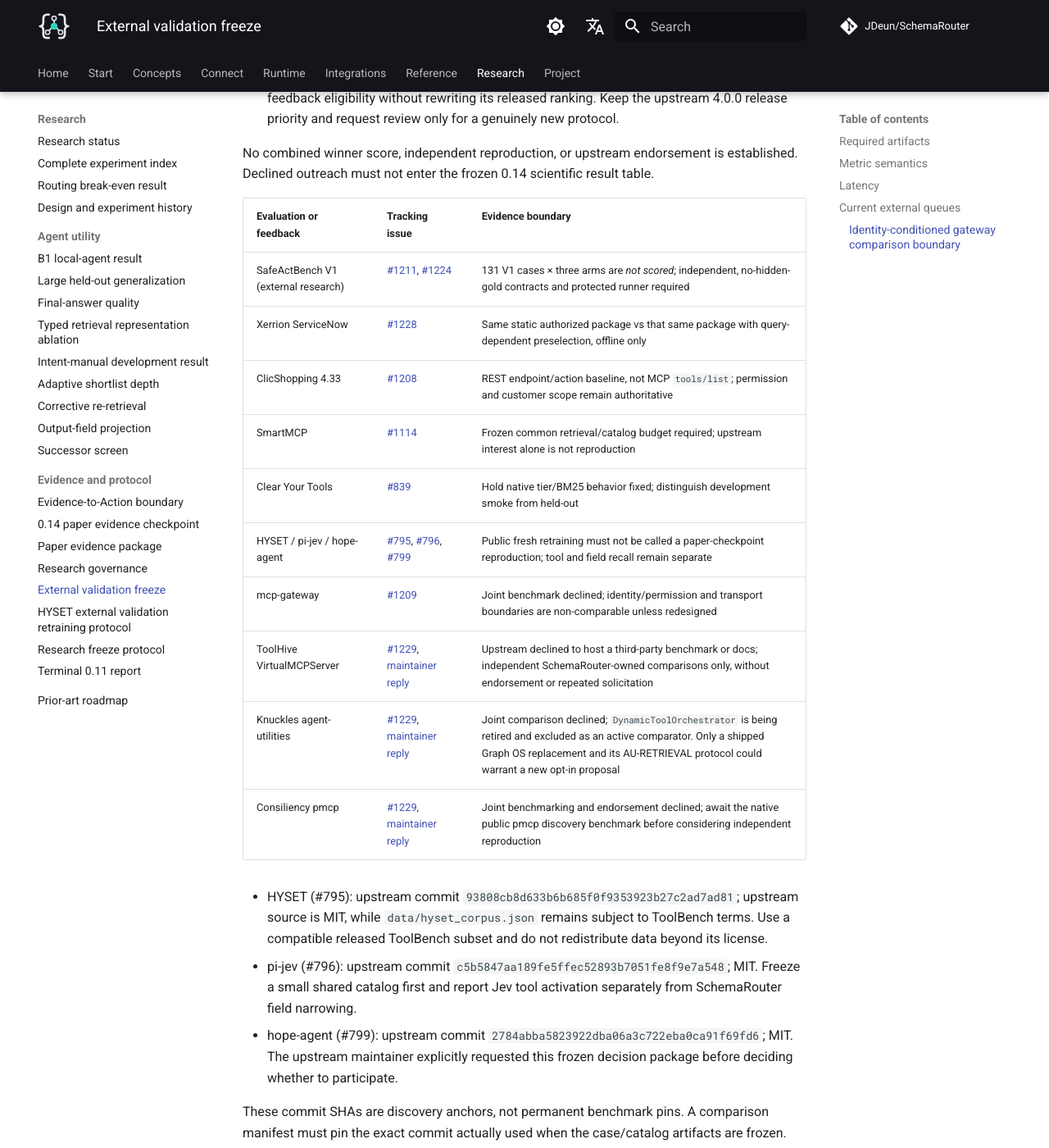
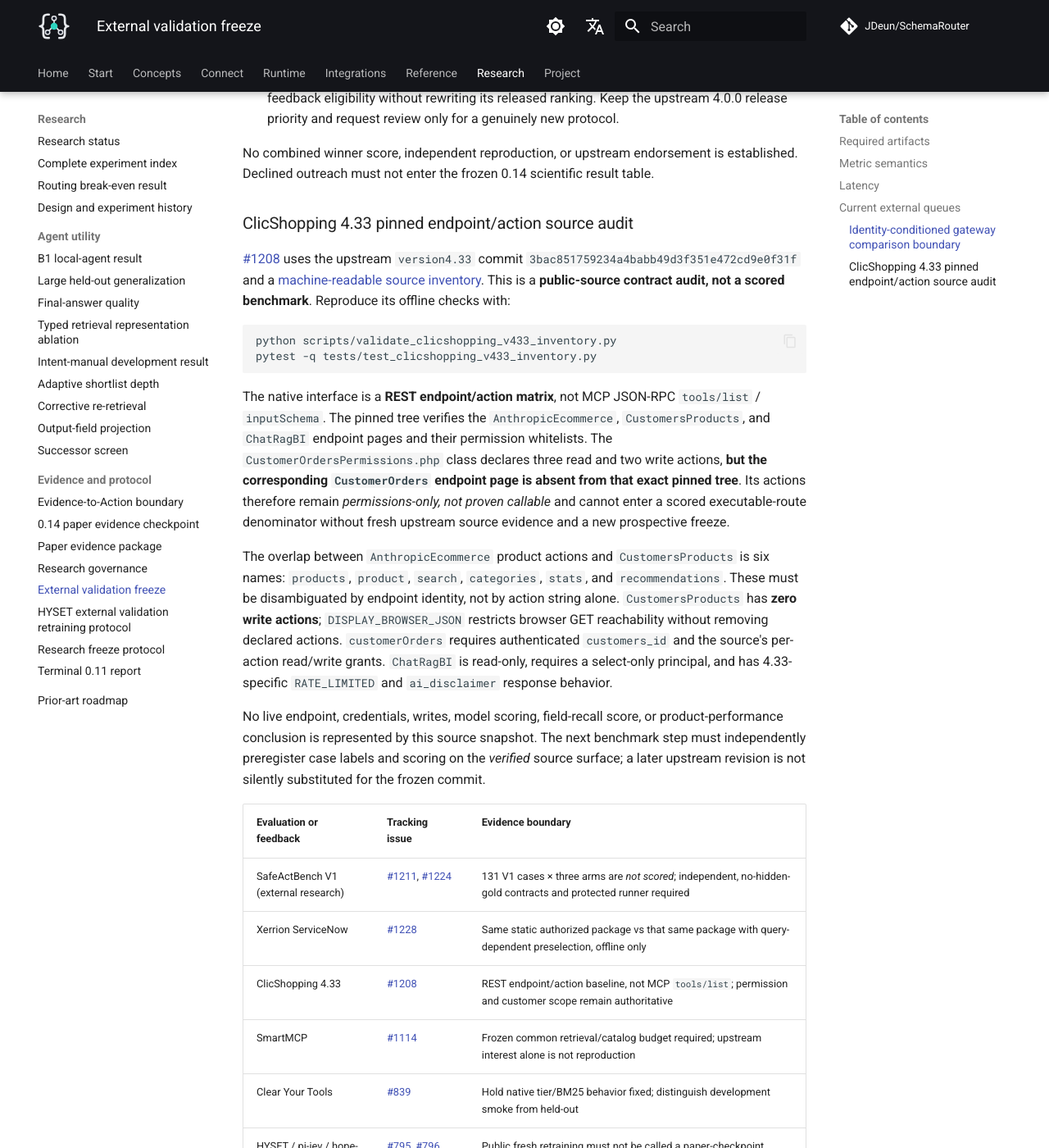
Before and after one commit to JDeun/SchemaRouter, an MkDocs documentation site: the page built from docs/research/external-validation-freeze.md, in a window 1280 px wide and 1400 px high, scrolled down 2333 px. Shown: the whole window at 82% size. Built offline with MkDocs 1.6.1 and Material for MkDocs 9.7.7, drawn with Linux system fonts in a browser that asks for light colours; comment, search, counter and statistics services are not loaded.

Commit message:
docs: document pinned ClicShopping 4.33 source gap and no-score boundary (#1208)

````diff
--- a/docs/research/external-validation-freeze.md
+++ b/docs/research/external-validation-freeze.md
@@ -91,6 +91,45 @@
 No combined winner score, independent reproduction, or upstream endorsement is established.
 Declined outreach must not enter the frozen 0.14 scientific result table.
 
+### ClicShopping 4.33 pinned endpoint/action source audit
+
+[#1208](https://github.com/JDeun/SchemaRouter/issues/1208) uses the upstream
+`version4.33` commit `3bac851759234a4babb49d3f351e472cd9e0f31f` and
+a [machine-readable source inventory](https://github.com/JDeun/SchemaRouter/blob/main/benchmarks/external-validation-clicshopping-v433/source-inventory.json).
+This is a **public-source contract audit, not a scored benchmark**. Reproduce its offline checks with:
+
+```bash
+python scripts/validate_clicshopping_v433_inventory.py
+pytest -q tests/test_clicshopping_v433_inventory.py
+```
+
+The native interface is a **REST endpoint/action matrix**, not MCP JSON-RPC
+`tools/list` / `inputSchema`. The pinned tree verifies the
+`AnthropicEcommerce`, `CustomersProducts`, and `ChatRagBI` endpoint pages
+and their permission whitelists. The `CustomerOrdersPermissions.php` class
+declares three read and two write actions, **but the corresponding
+`CustomerOrders` endpoint page is absent from that exact pinned tree**.
+Its actions therefore remain *permissions-only, not proven callable* and
+cannot enter a scored executable-route denominator without fresh upstream
+source evidence and a new prospective freeze.
+
+The overlap between `AnthropicEcommerce` product actions and
+`CustomersProducts` is six names: `products`, `product`, `search`,
+`categories`, `stats`, and `recommendations`. These must be
+disambiguated by endpoint identity, not by action string alone.
+`CustomersProducts` has **zero write actions**; `DISPLAY_BROWSER_JSON`
+restricts browser GET reachability without removing declared actions.
+`customerOrders` requires authenticated `customers_id` and the source's
+per-action read/write grants. `ChatRagBI` is read-only, requires a
+select-only principal, and has 4.33-specific `RATE_LIMITED` and
+`ai_disclaimer` response behavior.
+
+No live endpoint, credentials, writes, model scoring, field-recall score, or
+product-performance conclusion is represented by this source snapshot. The
+next benchmark step must independently preregister case labels and scoring
+on the *verified* source surface; a later upstream revision is not silently
+substituted for the frozen commit.
+
 | Evaluation or feedback | Tracking issue | Evidence boundary |
 | --- | --- | --- |
 | SafeActBench V1 (external research) | [#1211](https://github.com/JDeun/SchemaRouter/issues/1211), [#1224](https://github.com/JDeun/SchemaRouter/issues/1224) | 131 V1 cases × three arms are *not scored*; independent, no-hidden-gold contracts and protected runner required |
````
